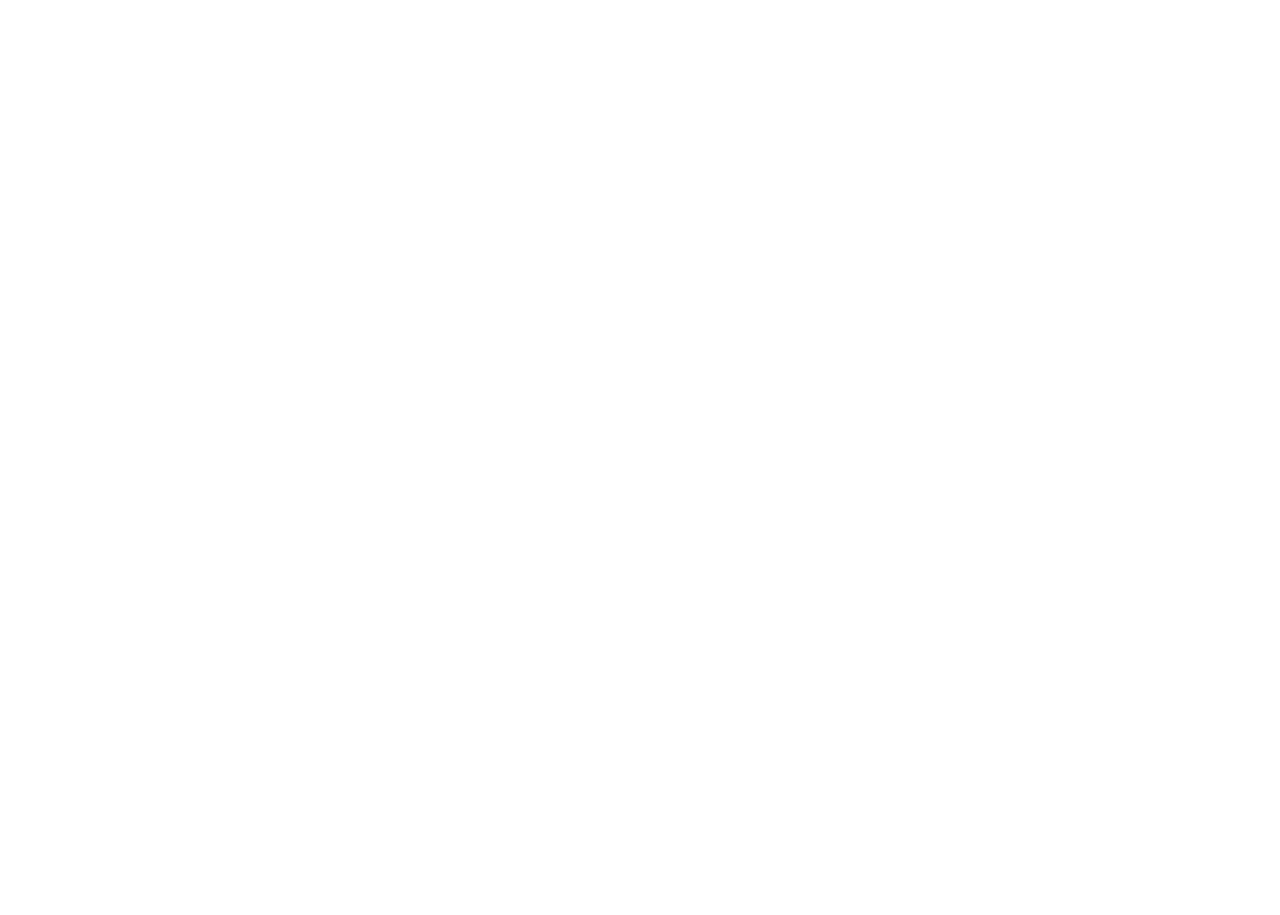
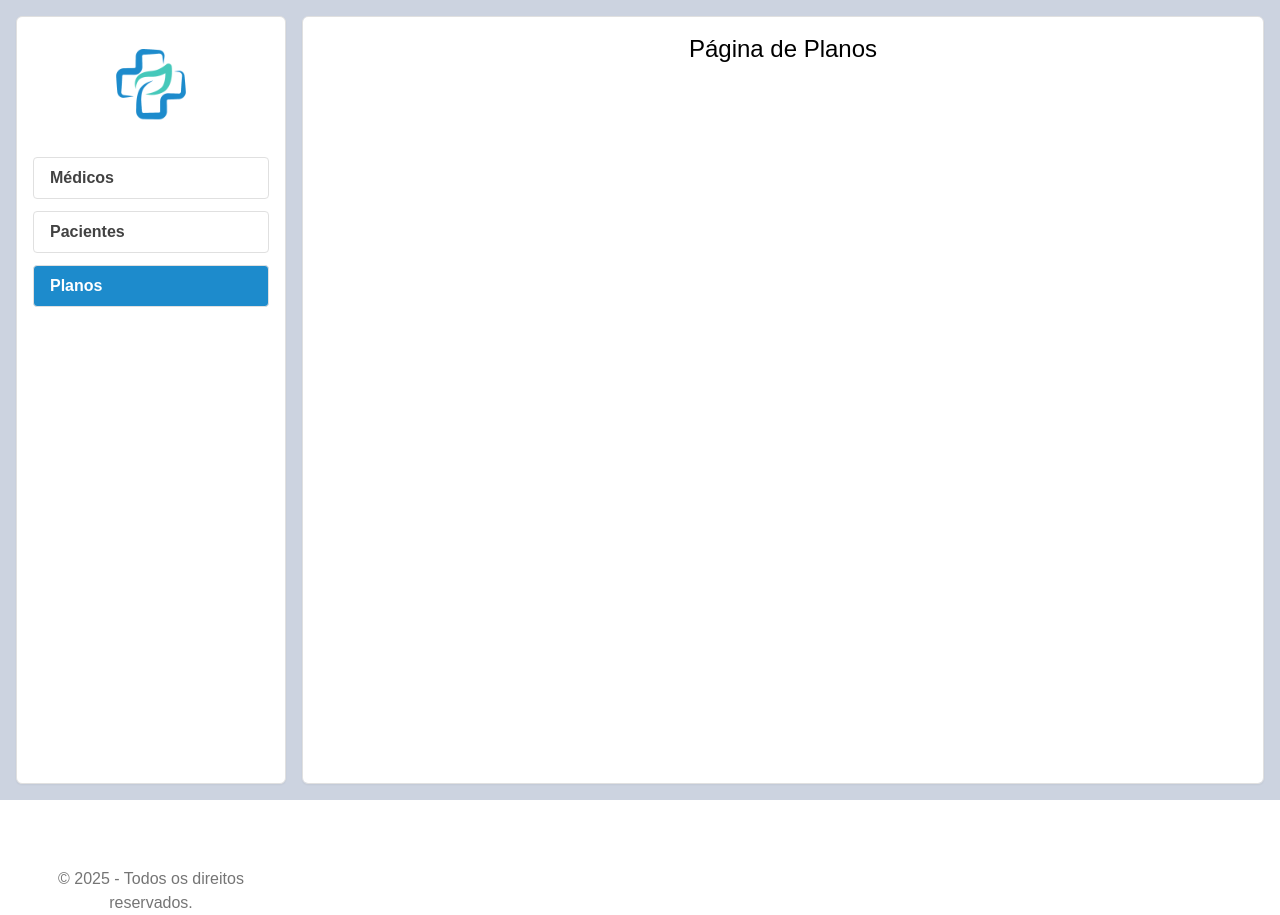
Before and after one commit to adrieeltorres1/clinica-g4, a React (Vite) app: page /planos in a window 1280 px wide. Before the commit this address had no page. Before the commit the page ends 800 px from the top, so only its background shows below. Built offline with nearby package versions, Linux system fonts and the light colour scheme.

Commit message:
Criando página planos e cofigurando PageHome

```diff
--- a/src/App.jsx
+++ b/src/App.jsx
@@ -2,6 +2,7 @@
 import PageHome from "./components/PageHome";
 import Medicos from "./pages/Medicos";
 import Pacientes from "./pages/Pacientes";
+import Planos from "./pages/Planos";
 
 const App = () => {
   return (
@@ -11,6 +12,7 @@
         <Route path="/" element={<PageHome />}>
           <Route path="/medicos" element={<Medicos />}/>
           <Route path="/pacientes" element={<Pacientes />}/>
+          <Route path="/planos" element={<Planos />}/>
         </Route>
       </Routes>
      </BrowserRouter>
--- a/src/components/PageHome.jsx
+++ b/src/components/PageHome.jsx
@@ -10,6 +10,7 @@
                 <nav className="grid gap-3 mt-6 *:leading-[40px] *:border *:border-[#E0E0E0] *:pl-4 *:rounded *:text-[#424242] *:duration-150 *:font-semibold">
                     <NavLink end className="hover:bg-[#1D8BCC] hover:text-white hover:border-[#1A7CBB] [&.active]:bg-[#1D8BCC] [&.active]:text-white" to="/medicos">Médicos</NavLink>
                     <NavLink end className="hover:bg-[#1D8BCC] hover:text-white hover:border-[#1A7CBB] [&.active]:bg-[#1D8BCC] [&.active]:text-white" to="/pacientes">Pacientes</NavLink>
+                    <NavLink end className="hover:bg-[#1D8BCC] hover:text-white hover:border-[#1A7CBB] [&.active]:bg-[#1D8BCC] [&.active]:text-white" to="/planos">Planos</NavLink>
                 </nav>
                 <footer className="flex mt-[560px] w-full text-center text-[#757575]">
                     <span>&copy; 2025 - Todos os direitos reservados.</span>
--- /dev/null
+++ b/src/pages/Planos.jsx
@@ -0,0 +1,11 @@
+const Planos = () => {
+    return (
+        <>
+            <div className="h-screen flex justify-center">
+                <h1 className="text-2xl">Página de Planos</h1>
+            </div>
+        </>
+    );
+}
+
+export default Planos;
```
